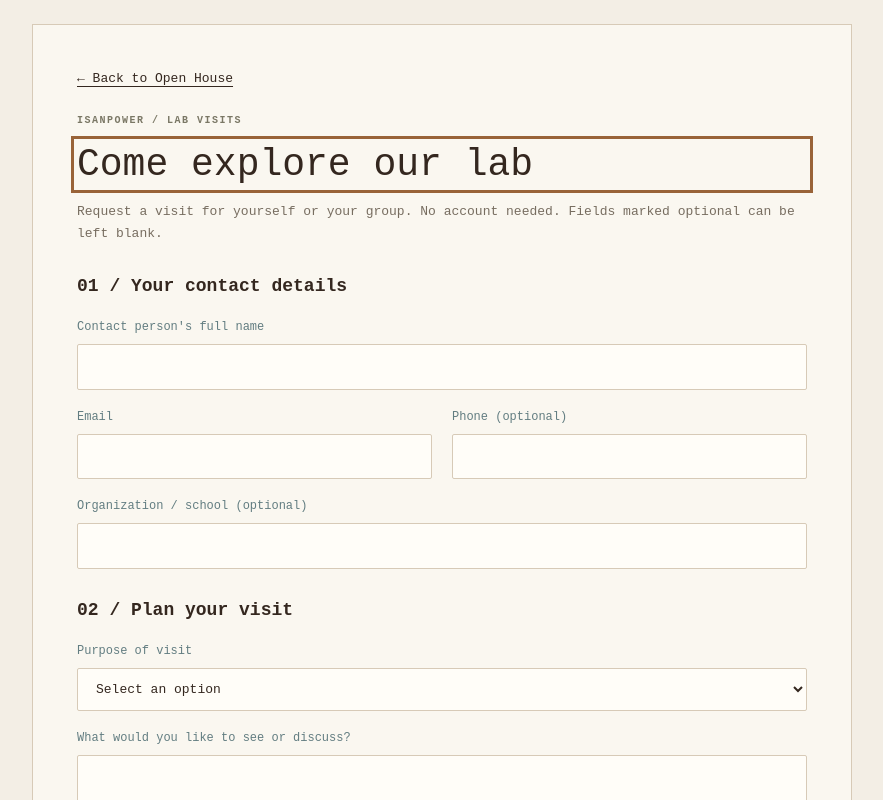
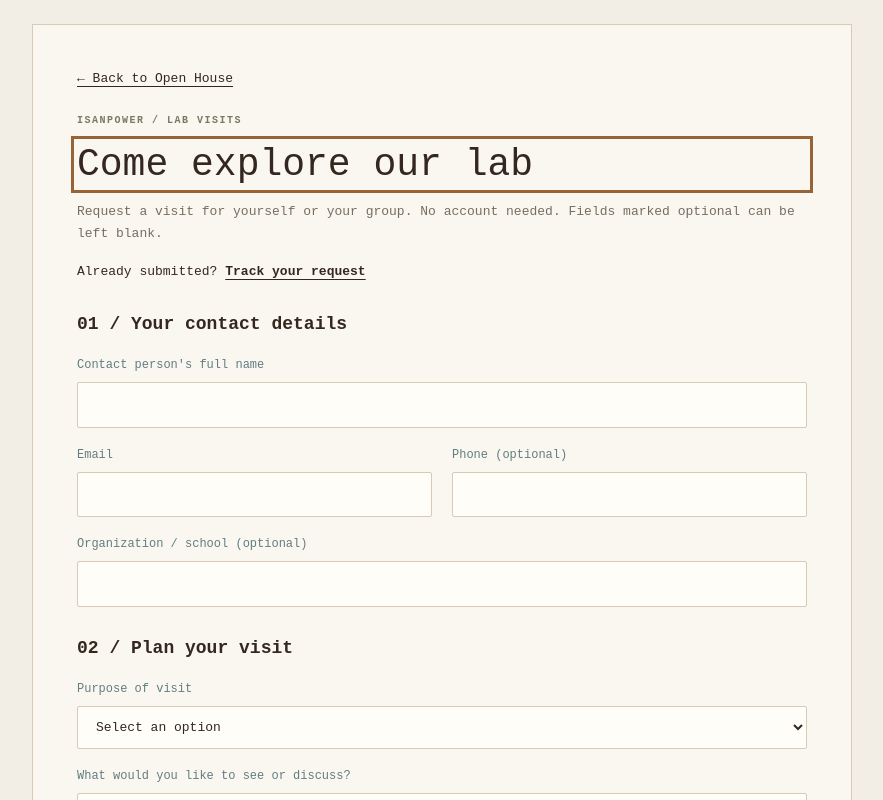
Before and after one commit to Inthat6810545999/ISANPOWER888, a Next.js app in the folder apps/web/: page /visit/request in a window 1280 px wide. Shown: the top 800 px of the page, without its empty margins (198-1081 px from the left). Built offline with nearby package versions, Linux system fonts and the light colour scheme.

Commit message:
feat: add tracking links to visitor form and success view

```diff
--- a/apps/web/src/features/visitor-request/VisitorRequest.tsx
+++ b/apps/web/src/features/visitor-request/VisitorRequest.tsx
@@ -89,13 +89,17 @@ export function VisitorRequest() {
       <p className={styles.intro}>Your request is awaiting Lab Manager approval. This is not a confirmed appointment.</p>
       <label htmlFor="tracking-code">Your tracking code</label>
       <input id="tracking-code" className={styles.code} readOnly value={receipt.trackingCode} onFocus={(event) => event.currentTarget.select()} />
-      <div className={styles.actions}><button type="button" className={shared.primaryButton} onClick={copyCode}>Copy tracking code</button></div>
+      <div className={styles.actions}>
+        <button type="button" className={shared.primaryButton} onClick={copyCode}>Copy tracking code</button>
+        <Link className={shared.secondaryButton} href={`/visit/track#code=${encodeURIComponent(receipt.trackingCode)}`} prefetch={false} referrerPolicy="no-referrer">Track your request</Link>
+      </div>
       <p className={styles.status} role="status">{copyMessage}</p>
       <p className={styles.notice}>Save this code before leaving or refreshing this page. Keep it private and quote it when contacting the lab about your visit.</p>
       {summary}
       <Link className={shared.secondaryButton} href="/open-house">Return to Open House</Link>
     </> : <>
       <p className={styles.intro}>{step === "review" ? "Make sure the contact details and preferred date are correct before sending." : "Request a visit for yourself or your group. No account needed. Fields marked optional can be left blank."}</p>
+      {step === "form" && <p className={styles.trackingPrompt}>Already submitted? <Link href="/visit/track">Track your request</Link></p>}
       {message && <p ref={errorBox} tabIndex={-1} role="alert" className={shared.error}>{message}</p>}
       {step === "form" ? <form className={styles.form} noValidate onSubmit={review}>
         <fieldset className={styles.section}><legend>01 / Your contact details</legend>
--- a/apps/web/src/features/visitor-request/visitor.module.css
+++ b/apps/web/src/features/visitor-request/visitor.module.css
@@ -1,6 +1,8 @@
 .card { width: min(100%, 820px); background: #faf7f0; border: 1px solid #d7cab7; padding: clamp(20px, 5vw, 44px); }
 .card h1 { font-size: clamp(27px, 5vw, 38px); line-height: 1.2; margin: 14px 0; }
 .intro { color: #776d60; line-height: 1.7; margin-bottom: 28px; }
+.trackingPrompt { margin: -12px 0 28px; font-size: 13px; line-height: 1.7; }
+.trackingPrompt a { text-decoration: underline; text-underline-offset: 4px; font-weight: bold; }
 .back { display: inline-block; margin-bottom: 24px; text-decoration: underline; text-underline-offset: 4px; font-size: 13px; }
 .form { display: grid; gap: 28px; }
 .section { border: 0; padding: 0; margin: 0; min-width: 0; display: grid; gap: 18px; }
```
